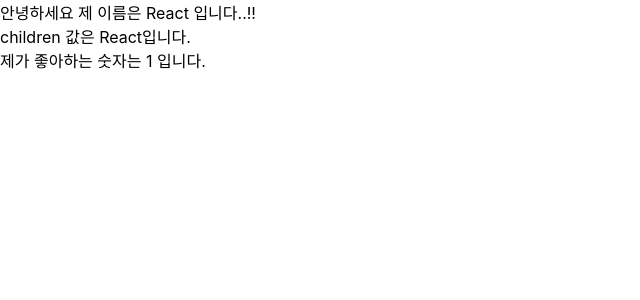
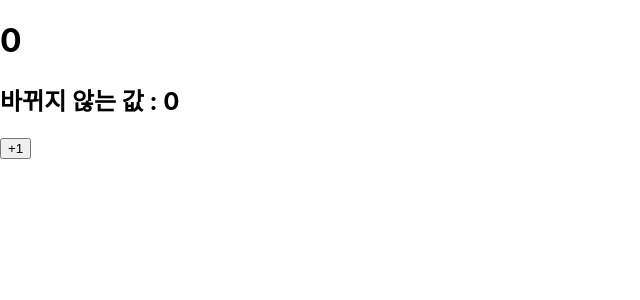
Before and after one commit to HongEunbeen/react-code, a React (Create React App) app in the folder React_Study_book/hello-react/: page / in a window 1280 px wide. Shown: the top 300 px of the page, without its empty margins (0-640 px from the left). Built offline with nearby package versions, Linux system fonts and the light colour scheme.

Commit message:
클래스형 컴포넌트에서 props 사용하기

```diff
--- a/React_Study_book/hello-react/src/App.js
+++ b/React_Study_book/hello-react/src/App.js
@@ -1,10 +1,11 @@
 import React from 'react';
 import './App.css';
 import MyComponent from './MyComponent';
-
+import Counter from './Counter';
 
 const App = () => {
-  return <MyComponent name='React' favoriteNumber={1}>React</MyComponent>;
+  //return <MyComponent name='React' favoriteNumber={1}>React</MyComponent>;
+  return  <Counter/>;
 };
 
 export default App;
--- /dev/null
+++ b/React_Study_book/hello-react/src/Counter.js
@@ -0,0 +1,58 @@
+import React, {Component} from 'react';
+
+class Counter extends Component{
+    // constructor(props){
+    //     super(props); //현재 클래스형 컴포넌트가 상속받고 있는 리액트의 Component클래스가 지닌 생성자 함수를 호출해 준다.
+    //     //state의 초기값 설정하기
+    //     this.state = { //컴포넌트의 state는 객체 형식이여야 된다.
+    //         number : 0,
+    //         fixedNumber : 0
+    //     };
+    // }
+    state = {
+        number : 0,
+        fixedNumber : 0
+    };
+    render()
+    {
+        const {number, fixedNumber} = this.state; //state를 조회할 때는 this.satate로 조회합니다.
+        return(
+            <div>
+                <h1>{number}</h1>
+                <h2>바뀌지 않는 값 : {fixedNumber}</h2>
+                <button
+                    //onClick을 통해 버튼이 클릭되었을 때 호출할 함수를 지정합니다.
+                    onClick={() => {//이벤트로 설정할 함수를 넣어 줄때는 화살표 함수 문법을 사용하여 넣어 주어야 한다.
+                        this.setState(
+                            {number : number + 1},
+                            () => {
+                                console.log('방금 setState가 호출되었습니다.');
+                                console.log(this.state);
+                            }
+                        );
+                        this.setState(preState => {
+                            return {
+                                number : preState.number + 1
+                            };
+                        });
+                        //위 코드와 아래 코드는 완전히 똑같은 기능을 합니다.
+                        //아래 코드는 함수에서 바로 객체를 반환한다는 의미입니다.
+                        this.setState(proState => ({
+                            number : proState.number + 1
+                        }));
+                    }}
+                >
+                 +1
+                </button>
+            </div>
+        );
+    }
+}
+
+export default Counter;
+
+// const array = [1, 2];
+// const one = array[0];
+// const two = array[1];
+// //비구조화 할당
+// const [one, two] = array;
```
Also changed, not shown: 1 other file (tests, documents, lock files or other folders).
